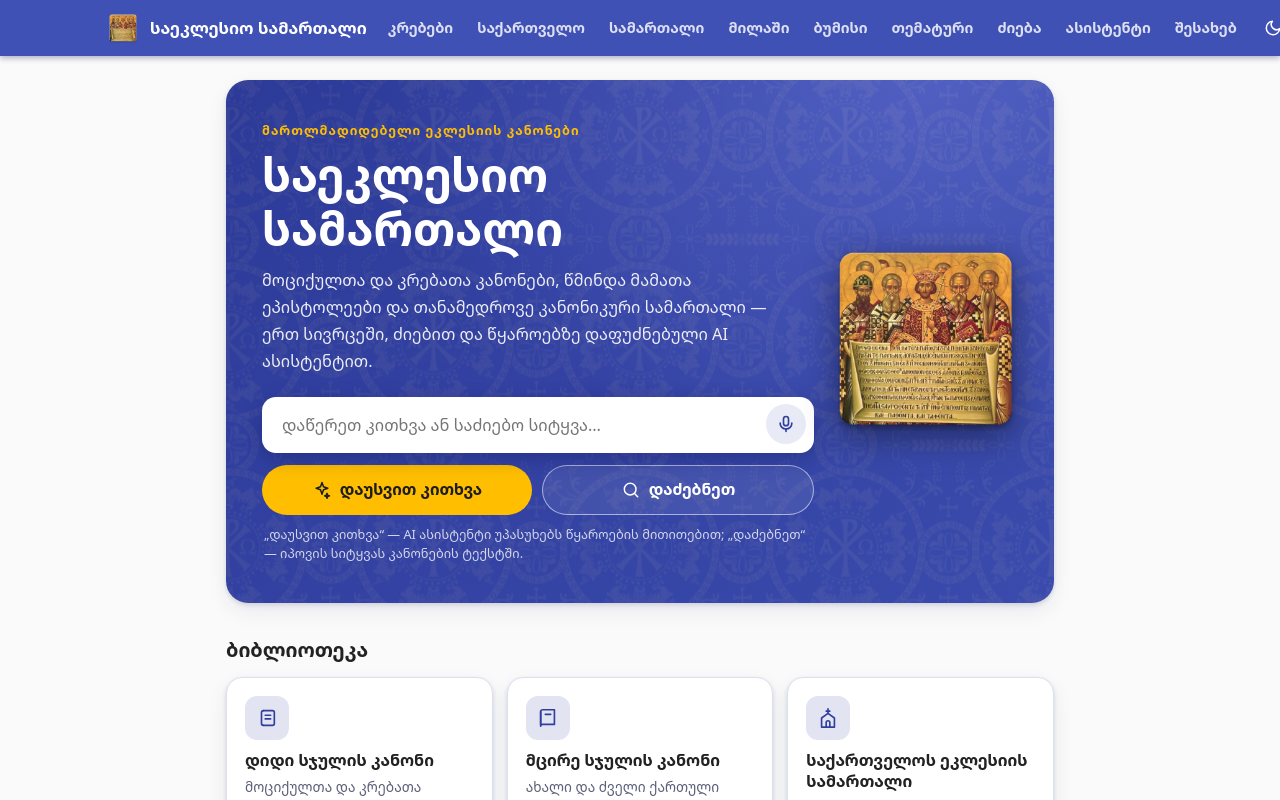
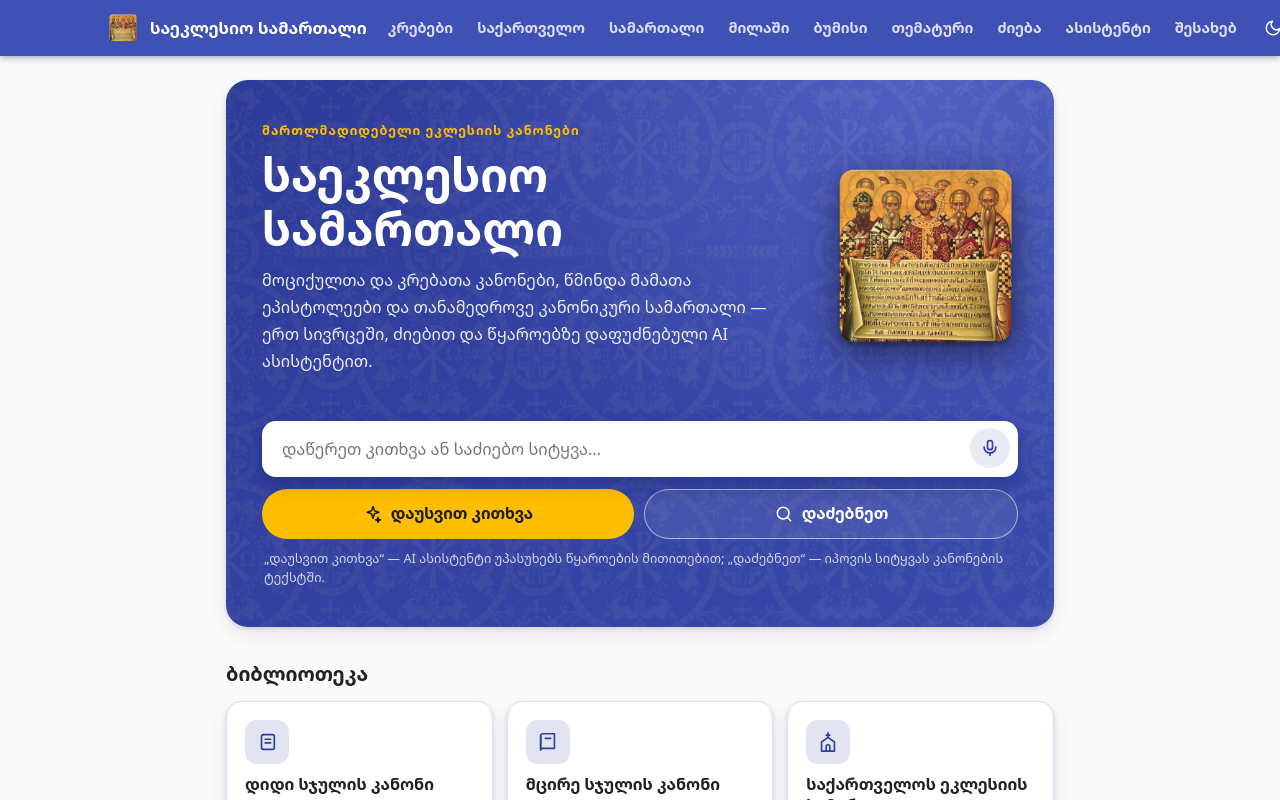
Before and after one commit to tedo881/kanoni, a Next.js app: page / in a window 1280 px wide. Shown: the top 800 px of the page. Built offline with nearby package versions, Linux system fonts and the light colour scheme.

Commit message:
added swap animation

```diff
--- a/app/globals.css
+++ b/app/globals.css
@@ -416,3 +416,5 @@ body:has(.home) .site-footer { background: rgba(10, 14, 70, 0.8); }
 .speak:hover { border-color: var(--primary); color: var(--link); }
 .speak.on { background: var(--primary); border-color: var(--primary); color: #fff; }
 .speak-err { margin-left: 8px; font-size: 0.82rem; color: #b3261e; }
+.lp-hero-search { grid-column: 1 / -1; position: relative; z-index: 1; }
+.lp-hero-search .lp-ask { max-width: none; }
--- a/app/page.tsx
+++ b/app/page.tsx
@@ -135,7 +135,7 @@ export default function Home() {
       href: "/nikodim",
       icon: ICONS.comment,
       title: "მართლმადიდებელი ეკლესიის კანონები",
-      text: " ნიკოდიმოს მილაშის განმარტებები · ტომი I და II",
+      text: "ნიკოდიმოს მილაშის განმარტებები · ტომი I და II",
     },
     {
       href: "/parts",
@@ -158,7 +158,6 @@ export default function Home() {
               თანამედროვე კანონიკური სამართალი — ერთ სივრცეში, ძიებით და
               წყაროებზე დაფუძნებული AI ასისტენტით.
             </p>
-            <HeroSearch />
           </div>
           {/* eslint-disable-next-line @next/next/no-img-element */}
           <img
@@ -168,6 +167,9 @@ export default function Home() {
             width={300}
             height={300}
           />
+          <div className="lp-hero-search">
+            <HeroSearch />
+          </div>
         </section>
 
         <ContinueReading titles={titles} />
```
